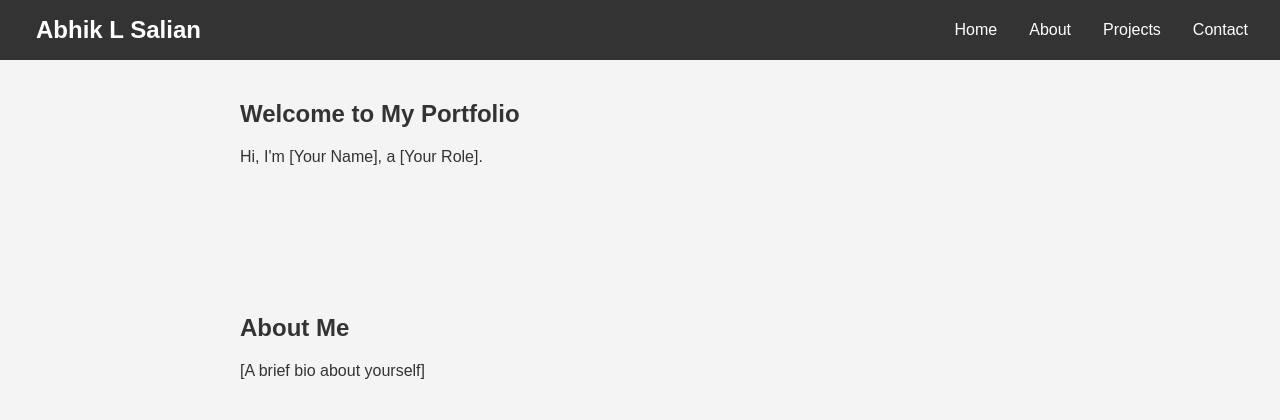
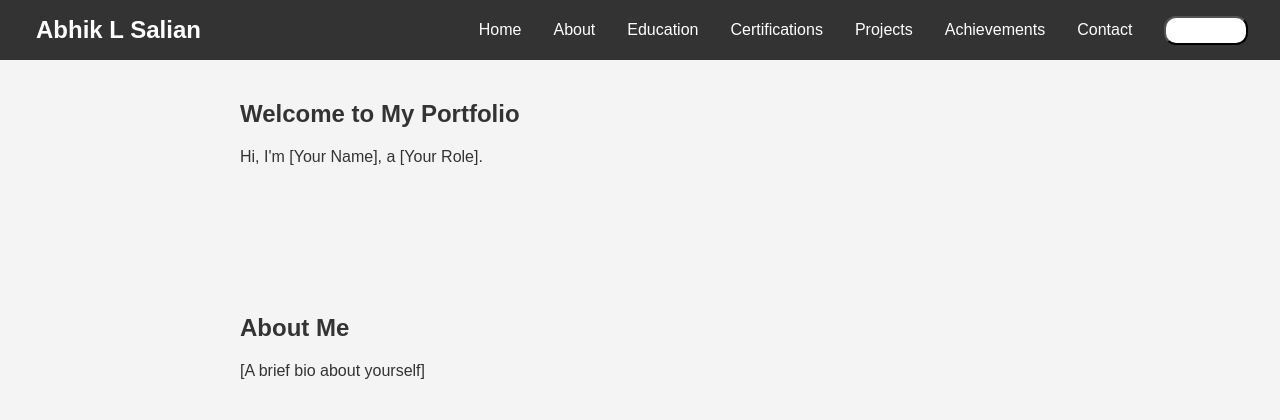
Before and after one commit to AbhikSalian/portfolio, a PHP site: page / in a window 1280 px wide. Shown: the top 420 px of the page. Run offline with PHP 8.4, Linux system fonts and the light colour scheme.

Commit message:
more header styling enhanced

```diff
--- a/css/styles.css
+++ b/css/styles.css
@@ -60,6 +60,14 @@ header nav ul li a {
     text-decoration: none;
 }
 
+header nav ul li button {
+    padding: 5px 15px;
+    background-color: rgb(255, 255, 255);
+    text-align: center;
+    text-decoration: none;
+    color: rgb(226, 30, 30);
+    border-radius: 12px;
+}
 section {
     padding: 2em;
     max-width: 800px;
--- a/index.html
+++ b/index.html
@@ -19,8 +19,12 @@
             <ul>
                 <li><a href="#home">Home</a></li>
                 <li><a href="#about">About</a></li>
+                <li><a href="#education">Education</a></li>
+                <li><a href="#certifications">Certifications</a></li>
                 <li><a href="#projects">Projects</a></li>
+                <li><a href="#projects">Achievements</a></li>
                 <li><a href="#contact">Contact</a></li>
+                <li><button class="navbutton"><a href="#about">Resume</a></button></li>
             </ul>
         </nav>
     </header>
```
